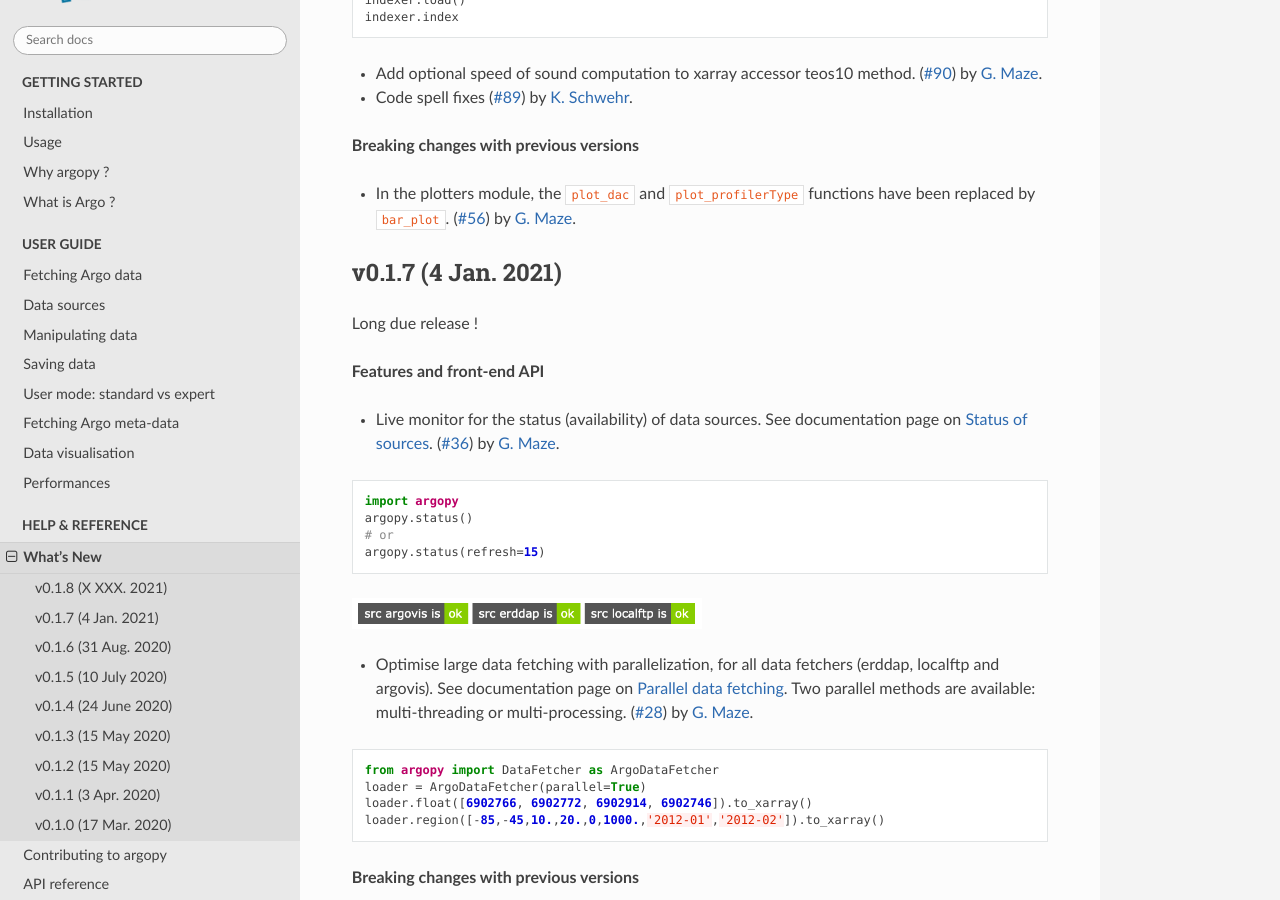
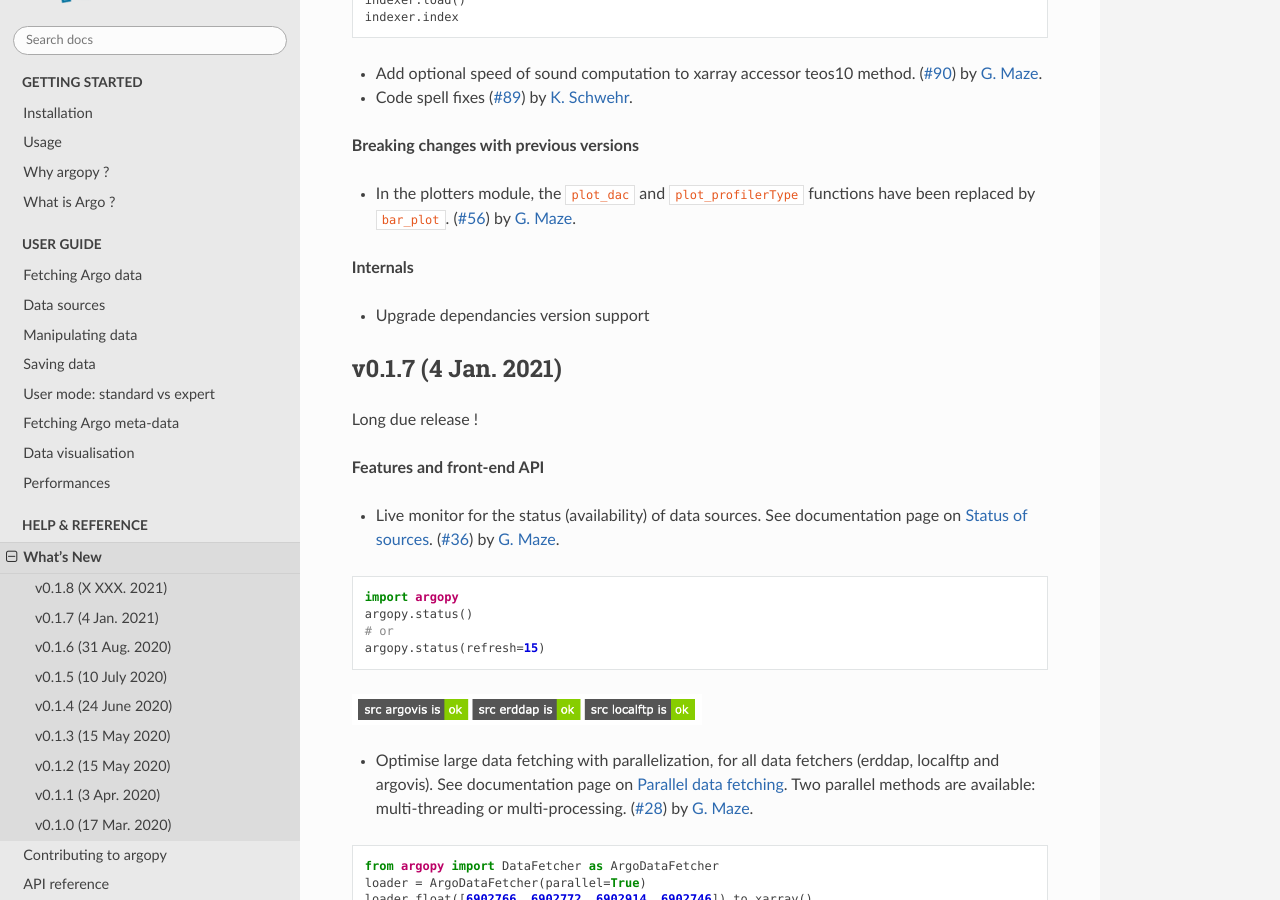
Before and after one commit to hamersu9t/argopy, a Sphinx documentation site: the page built from docs/whats-new.rst, in a window 1280 px wide and 900 px high, scrolled down 923 px. Built offline with Sphinx 7.4.7 and the Read the Docs theme 2.0.0, drawn with Linux system fonts in a browser that asks for light colours; the version number is read from the project's files by our own code.

Commit message:
Update whats-new.rst

```diff
--- a/docs/whats-new.rst
+++ b/docs/whats-new.rst
@@ -53,7 +53,9 @@ v0.1.8 (X XXX. 2021)
 
 - In the plotters module, the ``plot_dac`` and ``plot_profilerType`` functions have been replaced by ``bar_plot``. (:pr:`56`) by `G. Maze <http://www.github.com/gmaze>`_.
 
+**Internals**
 
+- Upgrade dependancies version support
 
 v0.1.7 (4 Jan. 2021)
 -----------------------
```
